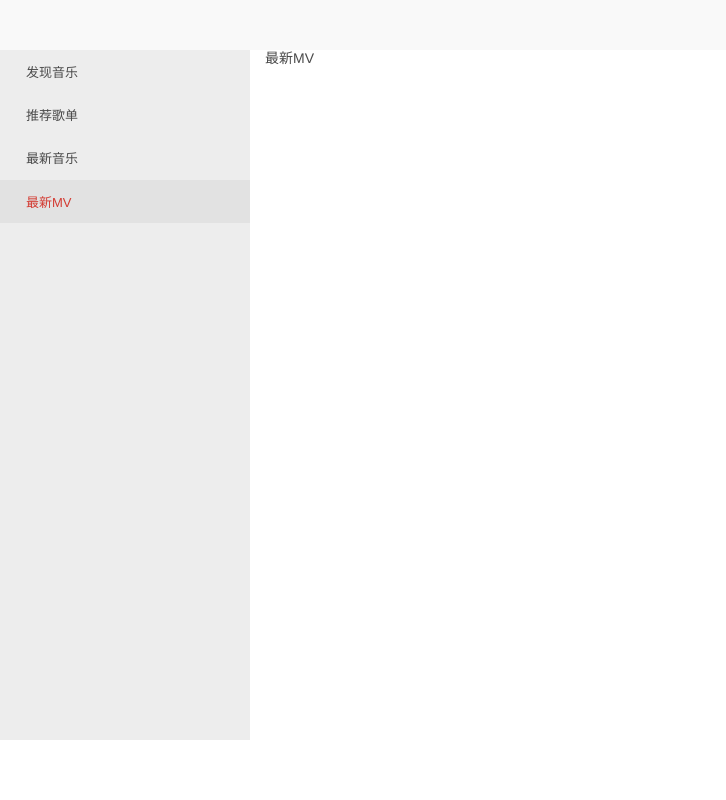
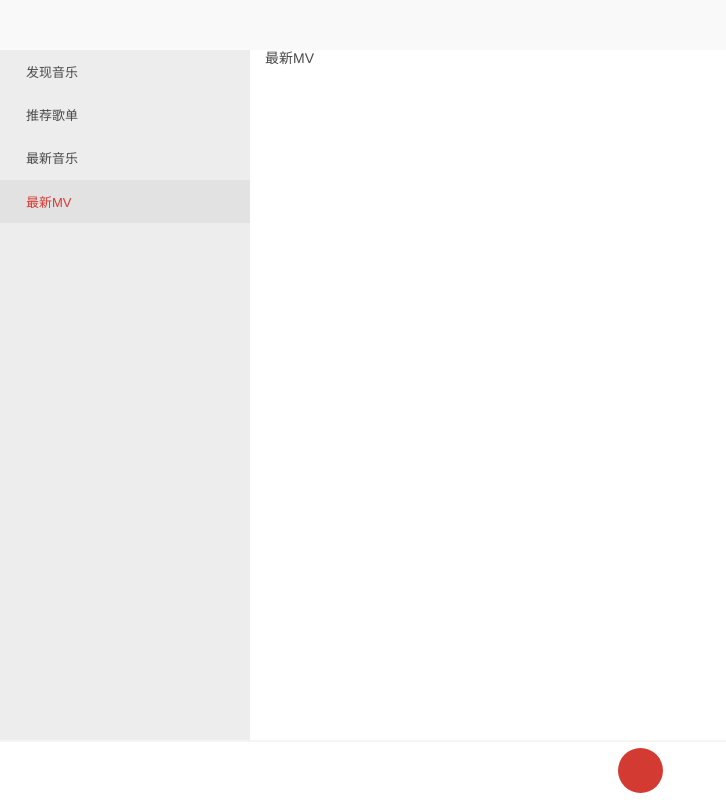
Before and after one commit to Atlanstis/gypsophila-neteasy-music-ts-vue, a Vue app: page /mvs in a window 1280 px wide. Shown: the whole page, without its empty margins (0-726 px from the left). Built offline with nearby package versions, Linux system fonts and the light colour scheme; a small style sheet from the web is missing.

Commit message:
feat: 进度条

```diff
--- a/public/index.html
+++ b/public/index.html
@@ -6,7 +6,7 @@
     <meta name="viewport" content="width=device-width,initial-scale=1.0">
     <link rel="icon" href="<%= BASE_URL %>favicon.ico">
     <title>gypsophila-neteasy-music-ts-vue</title>
-    <link rel="stylesheet" type="text/css" href="//at.alicdn.com/t/font_1438986_klgn97y4ss.css" />
+    <link rel="stylesheet" type="text/css" href="//at.alicdn.com/t/font_1438986_66oeopzsvfr.css" />
   </head>
   <body>
     <noscript>
--- a/src/App.vue
+++ b/src/App.vue
@@ -1,6 +1,7 @@
 <template>
   <div id="app">
     <Layout />
+    <MiNiPlayer />
   </div>
 </template>
 
@@ -8,11 +9,13 @@
 import { Component, Vue } from "vue-property-decorator";
 import { themeMap, setDefaultTheme } from "@/utils/theme";
 import Layout from "@/layout/index.vue";
+import MiNiPlayer from "@/components/mini-player.vue";
 
 @Component({
   name: "app",
   components: {
-    Layout
+    Layout,
+    MiNiPlayer
   }
 })
 export default class App extends Vue {
--- /dev/null
+++ b/src/base/progress-bar.vue
@@ -0,0 +1,98 @@
+<template>
+  <div class="progress-bar" ref="progressBar" @click="progressClick">
+    <div class="bar-inner">
+      <div class="progress" ref="progress"></div>
+      <div class="progress-btn-wrapper" ref="progressBtn">
+        <div :class="{ show: alwaysShowBtn }" class="progress-btn"></div>
+      </div>
+    </div>
+  </div>
+</template>
+
+<script lang="ts">
+import { Component, Vue, Prop } from "vue-property-decorator";
+import { prefixStyle } from "@/utils";
+
+const transform: any = prefixStyle("transform");
+
+@Component({
+  name: "ProgressBar"
+})
+export default class ProgressBar extends Vue {
+  @Prop({ default: false })
+  private alwaysShowBtn!: boolean;
+
+  @Prop({ default: false })
+  private disabled!: boolean;
+
+  private progressClick(event: MouseEvent) {
+    if (!this.disabled) {
+      const $progressBar = this.$refs.progressBar as HTMLElement;
+      const rect = $progressBar.getBoundingClientRect();
+      const offsetWidth = Math.max(
+        0,
+        Math.min(event.pageX - rect.left, $progressBar.clientWidth)
+      );
+      this._offset(offsetWidth);
+    }
+  }
+
+  private _offset(offsetWidth: number) {
+    let offset = `${offsetWidth}px`;
+    (this.$refs.progress as HTMLElement).style.width = `${offset}`;
+    (this.$refs.progressBtn as HTMLElement).style[
+      transform
+    ] = `translate3d(${offset},0,0)`;
+  }
+}
+</script>
+
+<style lang="scss" scoped>
+.progress-bar {
+  height: 30px;
+  cursor: pointer;
+
+  .bar-inner {
+    position: relative;
+    top: 14px;
+    height: 2px;
+    background: var(--progress-bgcolor);
+
+    .progress {
+      position: absolute;
+      height: 100%;
+      background: $theme-color;
+    }
+
+    .progress-btn-wrapper {
+      position: absolute;
+      left: -15px;
+      top: -13px;
+      width: 30px;
+      height: 30px;
+
+      .progress-btn {
+        display: none;
+        position: relative;
+        top: 8px;
+        left: 9px;
+        box-sizing: border-box;
+        width: 12px;
+        height: 12px;
+        border-radius: 50%;
+        background: $theme-color;
+
+        &.show {
+          display: block;
+        }
+      }
+    }
+  }
+
+  &:hover {
+    .progress-btn {
+      display: block !important;
+    }
+  }
+}
+</style>
--- /dev/null
+++ b/src/components/mini-player.vue
@@ -0,0 +1,99 @@
+<template>
+  <div class="mini-player">
+    <div class="control">
+      <Icon :size="24" class="icon" type="prev" />
+      <div @click="togglePlaying" class="play-icon">
+        <Icon :size="24" :type="playIcon" />
+      </div>
+      <Icon :size="24" class="icon" type="next" />
+    </div>
+
+    <div class="progress-bar-wrap">
+      <ProgressBar />
+    </div>
+  </div>
+</template>
+
+<script lang="ts">
+import { Component, Vue } from "vue-property-decorator";
+enum PlayingStatus {
+  Play = "play",
+  Pause = "pause"
+}
+
+@Component({
+  name: "MiNiPlayer",
+  components: {}
+})
+export default class MiNiPlayer extends Vue {
+  private playing = false;
+
+  private get playIcon() {
+    return this.playing ? PlayingStatus.Pause : PlayingStatus.Play;
+  }
+
+  togglePlaying() {
+    this.playing = !this.playing;
+  }
+}
+</script>
+
+<style lang="scss" scoped>
+.mini-player {
+  position: fixed;
+  z-index: $mini-player-z-index;
+  bottom: 0;
+  left: 0;
+  right: 0;
+  display: flex;
+  justify-content: space-between;
+  height: $mini-player-height;
+  padding: 8px 16px;
+  padding-right: 24px;
+  background: var(--body-bgcolor);
+
+  .control {
+    position: absolute;
+    height: 100%;
+    top: 0;
+    left: 50%;
+    transform: translateX(-50%);
+    width: 200px;
+    @include flex-center();
+
+    .play-icon {
+      @include flex-center();
+      position: relative;
+      width: 45px;
+      height: 45px;
+      margin: 0 16px;
+      border-radius: 50%;
+      background: $theme-color;
+      cursor: pointer;
+
+      i {
+        color: #fff;
+      }
+
+      .icon-play {
+        transform: translateX(2px);
+      }
+
+      .icon-pause {
+        transform: translateX(1px);
+      }
+    }
+
+    .icon {
+      color: $theme-color;
+    }
+  }
+
+  .progress-bar-wrap {
+    position: absolute;
+    left: 0;
+    right: 0;
+    top: -14px;
+  }
+}
+</style>
--- /dev/null
+++ b/src/utils/bom.ts
@@ -0,0 +1,31 @@
+let elementStyle = document.createElement("div").style;
+
+let vendor = (() => {
+  let transformNames: { [key: string]: any } = {
+    webkit: "webkitTransform",
+    Moz: "MozTransform",
+    O: "OTransform",
+    ms: "msTransform",
+    standard: "transform"
+  };
+
+  for (let key in transformNames) {
+    if (elementStyle[transformNames[key]] !== undefined) {
+      return key;
+    }
+  }
+
+  return false;
+})();
+
+export function prefixStyle(style: string) {
+  if (vendor === false) {
+    return false;
+  }
+
+  if (vendor === "standard") {
+    return style;
+  }
+
+  return vendor + style.charAt(0).toUpperCase() + style.substr(1);
+}
--- a/src/utils/index.ts
+++ b/src/utils/index.ts
@@ -1,3 +1,5 @@
 export * from "./common";
 
 export * from "./business";
+
+export * from "./bom";
```
Also changed, not shown: 1 other file (tests, documents, lock files or other folders).
